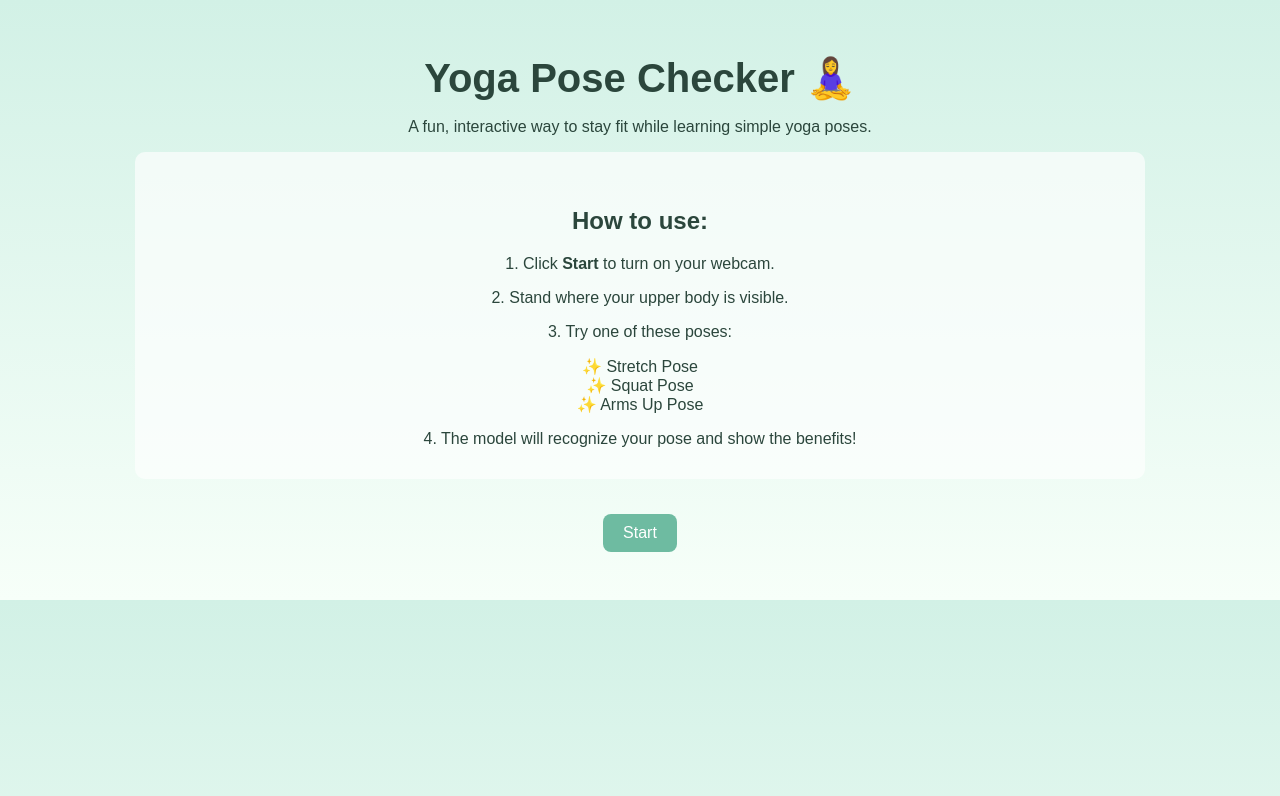
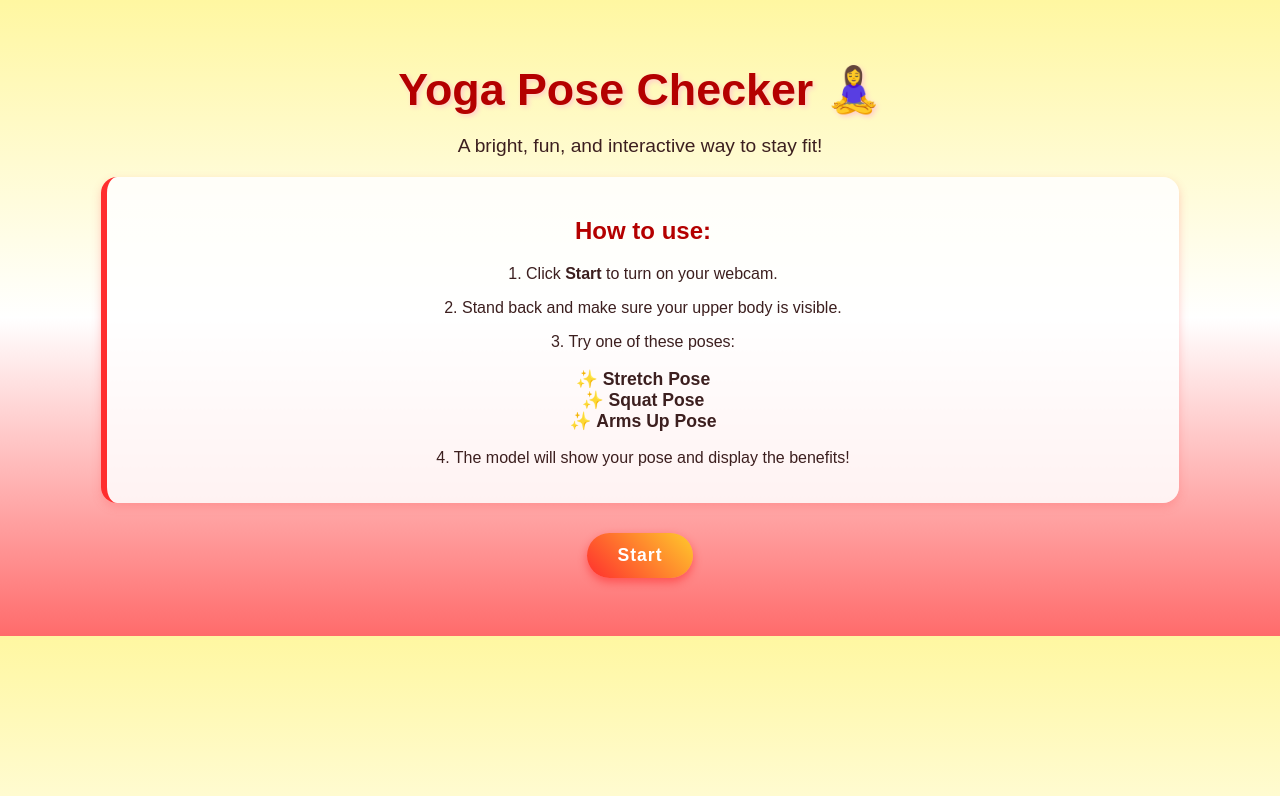
Before and after one commit to Ga3b67/StretchChecker, a plain HTML site: page index.html in a window 1280 px wide. Drawn offline with Linux system fonts and the light colour scheme.

Commit message:
Update index.html

```diff
--- a/index.html
+++ b/index.html
@@ -5,92 +5,91 @@
     <title>Yoga Pose Checker</title>
     <style>
         body {
-            font-family: Arial, sans-serif;
-            background: linear-gradient(#d2f1e6, #f7fff9);
+            font-family: "Poppins", Arial, sans-serif;
+            background: linear-gradient(180deg, #fff7a1, #ffffff, #ff6b6b);
             text-align: center;
-            padding: 20px;
-            color: #2b463c;
+            padding: 25px;
+            color: #3c1f1f;
         }
 
         h1 {
-            font-size: 2.5rem;
-            margin-bottom: 10px;
+            font-size: 2.8rem;
+            font-weight: 700;
+            margin-bottom: 5px;
+            color: #b40000;
+            text-shadow: 2px 2px 5px #ffcbcb;
         }
 
-        h2 {
-            margin-top: 40px;
+        .instructions, #benefits {
+            background: #ffffffd9;
+            padding: 20px;
+            border-radius: 16px;
+            width: 85%;
+            margin: 20px auto;
+            box-shadow: 0px 4px 10px rgba(255, 94, 94, 0.3);
+            border-left: 6px solid #ff2e2e;
         }
 
         #webcam-container {
-            margin-top: 20px;
+            margin-top: 25px;
         }
 
         #label-container div {
             font-size: 1.2rem;
             padding: 6px;
-        }
-
-        .benefit-box {
-            margin-top: 15px;
-            padding: 15px;
-            background: #e8fff5;
-            border-radius: 10px;
-            width: 80%;
-            margin-left: auto;
-            margin-right: auto;
-            font-size: 1.1rem;
-            display: none;
-        }
-
-        .instructions {
-            background: #ffffffaa;
-            padding: 15px;
-            border-radius: 10px;
-            width: 80%;
-            margin: auto;
-            margin-bottom: 25px;
+            background: #ffe6e6;
+            width: 200px;
+            margin: 5px auto;
+            border-radius: 12px;
+            box-shadow: 0px 2px 6px rgba(0,0,0,0.1);
+            color: #b40000;
         }
 
         button {
-            padding: 10px 20px;
-            background: #6ebba1;
+            padding: 12px 30px;
+            background: linear-gradient(45deg, #ff2e2e, #ffca2c);
             border: none;
             color: white;
-            font-size: 1rem;
-            border-radius: 8px;
+            font-size: 1.1rem;
+            letter-spacing: 1px;
+            border-radius: 50px;
             cursor: pointer;
             margin-top: 10px;
+            font-weight: 600;
+            box-shadow: 0px 4px 10px rgba(255, 0, 0, 0.4);
+            transition: 0.25s ease-in-out;
         }
 
         button:hover {
-            background: #5aa58d;
+            transform: scale(1.05);
+            box-shadow: 0px 6px 14px rgba(255, 0, 0, 0.6);
         }
     </style>
 </head>
 
 <body>
     <h1>Yoga Pose Checker 🧘‍♀️</h1>
-    <p>A fun, interactive way to stay fit while learning simple yoga poses.</p>
+    <p style="font-size:1.2rem;">A bright, fun, and interactive way to stay fit!</p>
 
     <div class="instructions">
-        <h2>How to use:</h2>
+        <h2 style="color:#b40000;">How to use:</h2>
         <p>1. Click <strong>Start</strong> to turn on your webcam.</p>
-        <p>2. Stand where your upper body is visible.</p>
+        <p>2. Stand back and make sure your upper body is visible.</p>
         <p>3. Try one of these poses:</p>
-        <ul style="list-style:none; padding:0;">
-            <li>✨ Stretch Pose</li>
-            <li>✨ Squat Pose</li>
-            <li>✨ Arms Up Pose</li>
+        <ul style="list-style:none; padding:0; font-size:1.1rem;">
+            <li>✨ <strong>Stretch Pose</strong></li>
+            <li>✨ <strong>Squat Pose</strong></li>
+            <li>✨ <strong>Arms Up Pose</strong></li>
         </ul>
-        <p>4. The model will recognize your pose and show the benefits!</p>
+        <p>4. The model will show your pose and display the benefits!</p>
     </div>
 
-    <button type="button" onclick="init()">Start</button>
+    <button onclick="init()">Start</button>
 
     <div id="webcam-container"></div>
     <div id="label-container"></div>
 
-    <div id="benefits" class="benefit-box"></div>
+    <div id="benefits" class="instructions" style="display:none;"></div>
 
     <!-- Scripts -->
     <script src="https://cdn.jsdelivr.net/npm/@tensorflow/tfjs@latest/dist/tf.min.js"></script>
@@ -129,6 +128,7 @@
 
         async function predict() {
             const prediction = await model.predict(webcam.canvas);
+
             let highest = { name: "", prob: 0 };
 
             for (let i = 0; i < maxPredictions; i++) {
@@ -144,7 +144,6 @@
             showBenefits(highest.name, highest.prob);
         }
 
-        // Show benefits depending on pose
         function showBenefits(pose, prob) {
             const box = document.getElementById("benefits");
 
@@ -156,16 +155,16 @@
             let text = "";
 
             if (pose === "Stretch Pose") {
-                text = "👍 Great! Stretch Pose helps loosen muscles, reduce stiffness, and improve flexibility.";
+                text = "🌼 Stretch Pose helps loosen muscles, reduce stiffness, and improve flexibility.";
             }
             else if (pose === "Squat Pose") {
-                text = "🔥 Nice! Squat Pose strengthens your legs, glutes, and core while improving balance.";
+                text = "🔥 Squat Pose strengthens your legs, glutes, and core while boosting balance.";
             }
             else if (pose === "Arms Up Pose") {
-                text = "🌟 Awesome! Arms Up Pose improves posture, opens your chest, and boosts circulation.";
+                text = "☀️ Arms Up Pose improves posture, opens the shoulders, and increases circulation.";
             }
 
-            box.innerHTML = text;
+            box.innerHTML = `<strong>${text}</strong>`;
             box.style.display = "block";
         }
     </script>
```
